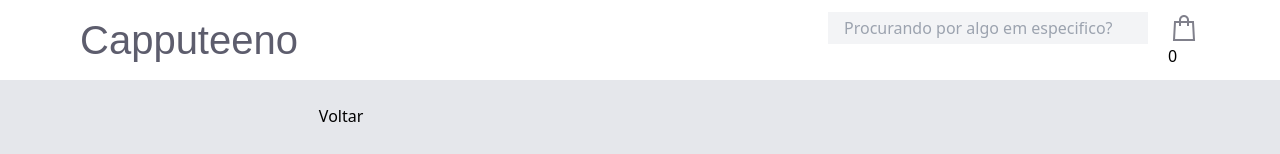
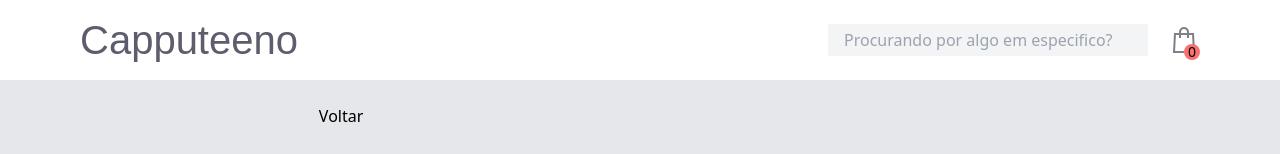
Before and after one commit to ThomazHilario/capputeeno-app, a React (Vite) app: page /produto/1/1 in a window 1280 px wide. Shown: the top 154 px of the page. Built offline with nearby package versions, Linux system fonts and the light colour scheme; a web font is replaced by a local one.

Commit message:
estilizando o span da state do carrinho de compras e adaptando as mediaQueries

```diff
--- a/src/App.tsx
+++ b/src/App.tsx
@@ -56,22 +56,22 @@
   }
 
   return(
-    <header className='flex justify-between items-center pr-44 pl-44' id='cabecalho'>
+    <header className='flex justify-center items-center md:justify-between pr-20 pl-20' id='cabecalho'>
 
       {/* titulo logo */}
       <Link to='/'><h1 className='titulo'>Capputeeno</h1></Link>
 
       {/* Nav */}
-      <nav className='flex gap-5'>
+      <nav className='hidden md:flex gap-5 '>
         {/* formulario */}
         <form>
           <input type='text' placeholder='Procurando por algo em especifico?' onChange={(e) => seachProduct(e.target.value)} className='w-80 p-1 pl-4 bg-gray-100 rouded-sm'/>
         </form>
 
         {/* icone carrinho de compras */}
-        <div id='carrinho'>
+        <div id='carrinho' className='flex justify-center items-center'>
           <Link to='/carrinho'><img src={bagIcon} alt='imagem do carrinho' className='cursor-pointer'/></Link>
-          {cartValue ? cartValue.length : 0}
+          <span className='bg-red-400 h-4 w-4 rounded-full flex justify-center items-center text-sm md: absolute top-11 end-20 '>{cartValue ? cartValue.length : 0}</span>
         </div>
       </nav>
 
--- a/src/Components/Home/index.tsx
+++ b/src/Components/Home/index.tsx
@@ -52,7 +52,7 @@
 
    } else{
         return(
-            <section className='w-6/12 md:w-8/12 lg:w-9/12'>
+            <section className='w-7/12 md:w-8/12 lg:w-9/12'>
 
                 {/* navegacao dos produtos */}
                 <nav className='mt-8 flex flex-col md:flex-row justify-between'>
@@ -193,7 +193,7 @@
         <div className='produto bg-gray-100 rounded-t-lg' onClick={navegationPage}>
 
                 {/* imagem do produto */}
-                <img src={img} alt='imagem do produto' className='h-72 w-72 rounded-t-lg'/>
+                <img src={img} alt='imagem do produto' className='h-auto rounded-t-lg'/>
 
                 {/* Descricao dos produtos */}
                 <div id='descricao-dos-produtos' className='flex flex-col gap-2 p-3 '>
--- a/src/Components/Produto/mediaQueries.css
+++ b/src/Components/Produto/mediaQueries.css
@@ -1,11 +1,5 @@
 /* largura da tela atingir 320px */
 @media screen and (min-width:320px){
-    #cabecalho{
-        justify-content: center;
-    }
-    #cabecalho > nav{
-        display: none;
-    }
 
     #produto_details{
         flex-direction: column;
@@ -28,15 +22,6 @@
 
 /* largura da tela atingir 768px */
 @media screen and (min-width:768px) and (max-width:1024px){
-    #cabecalho{
-        justify-content: space-between;
-        padding: 0px 10px;
-    }
-
-    #cabecalho > nav{
-        display: flex;
-    }
-
     #produto_details{
         flex-direction: column;
         justify-content: center;
@@ -58,15 +43,6 @@
 
 /* largura da tela atingir 1025px */
 @media screen and (min-width:1025px) and (max-width:1200px){
-    #cabecalho{
-        justify-content: space-between;
-        padding: 0px 80px;
-    }
-
-    #cabecalho > nav{
-        display: flex;
-    }
-
     #container_produto_details{
         height: calc(100vh - 80px);
     }
@@ -90,14 +66,6 @@
 
 /* largura da tela atingir 1201px */
 @media screen and (min-width:1201px){
-    #cabecalho{
-        justify-content: space-between;
-        padding: 0px 80px;
-    }
-
-    #cabecalho > nav{
-        display: flex;
-    }
 
     #container_produto_details{
         height: calc(100vh - 80px);
```
